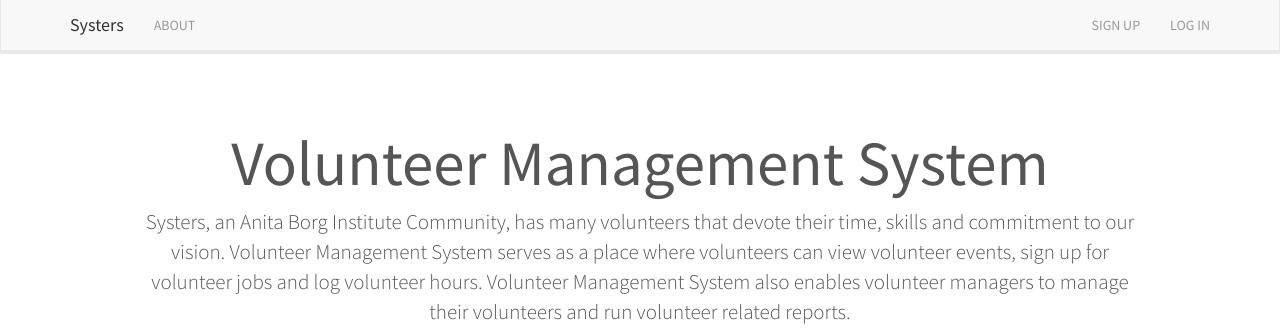
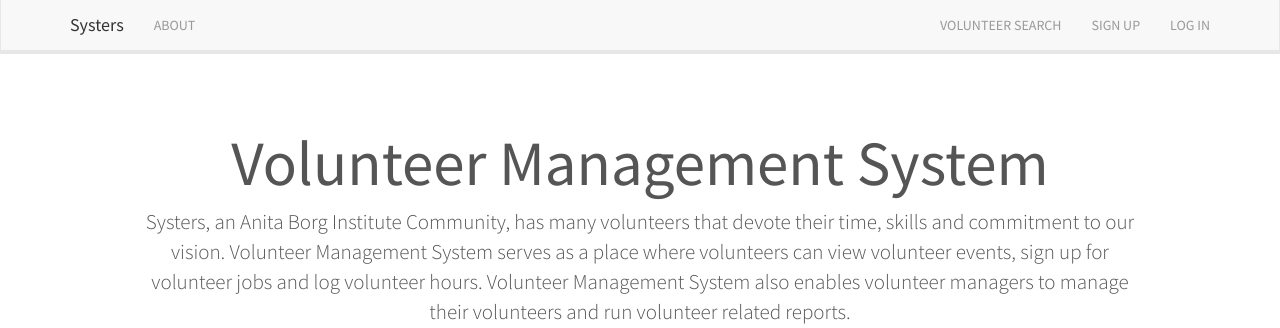
Before and after one commit to Nerdylicious/vms-integrated, a Django app: page /home/ in a window 1280 px wide. Shown: the top 328 px of the page. Run offline with Django 3.2, Linux system fonts and the light colour scheme; parts of the project's set-up code (start-up, migrations or seed data) failed here and were passed over; some libraries are stand-ins or nearby versions.

Commit message:
Added initial volunteer search template

```diff
--- a/vms/vms/templates/vms/base.html
+++ b/vms/vms/templates/vms/base.html
@@ -24,6 +24,7 @@
                     <li><a href="#">About</a></li>
                 </ul>
                 <ul class="nav navbar-nav navbar-right text-uppercase">
+                    <li><a href="{% url 'volunteer:search' %}">Volunteer Search</a></li>
                     {% if user.is_authenticated %}
                         <li class="dropdown">
                             <a href="#" class="dropdown-toggle" data-toggle="dropdown">Options <b class="caret"></b></a>
--- /dev/null
+++ b/vms/volunteer/templates/volunteer/search.html
@@ -0,0 +1,6 @@
+{% extends "vms/base.html" %}
+
+{% block content %}
+    <form class="form-horizonal">
+    </form>
+{% endblock %}
--- a/vms/volunteer/urls.py
+++ b/vms/volunteer/urls.py
@@ -6,4 +6,5 @@ urlpatterns = patterns('',
     url(r'^download_resume/(?P<volunteer_id>\d+)$', views.download_resume, name='download_resume'),
     url(r'^edit/(?P<volunteer_id>\d+)$', views.edit, name='edit'),
     url(r'^profile/(?P<volunteer_id>\d+)$', views.profile , name='profile'),
+    url(r'^search/$', views.search, name='search'),
 )
--- a/vms/volunteer/views.py
+++ b/vms/volunteer/views.py
@@ -106,3 +106,7 @@ def profile(request, volunteer_id):
         #if Http404 is raised at any point in a view function, Django will catch it and return the standard
         #error page, along with an HTTP error code 404
         raise Http404
+
+@login_required
+def search(request):
+    return render(request, 'volunteer/search.html')
```
